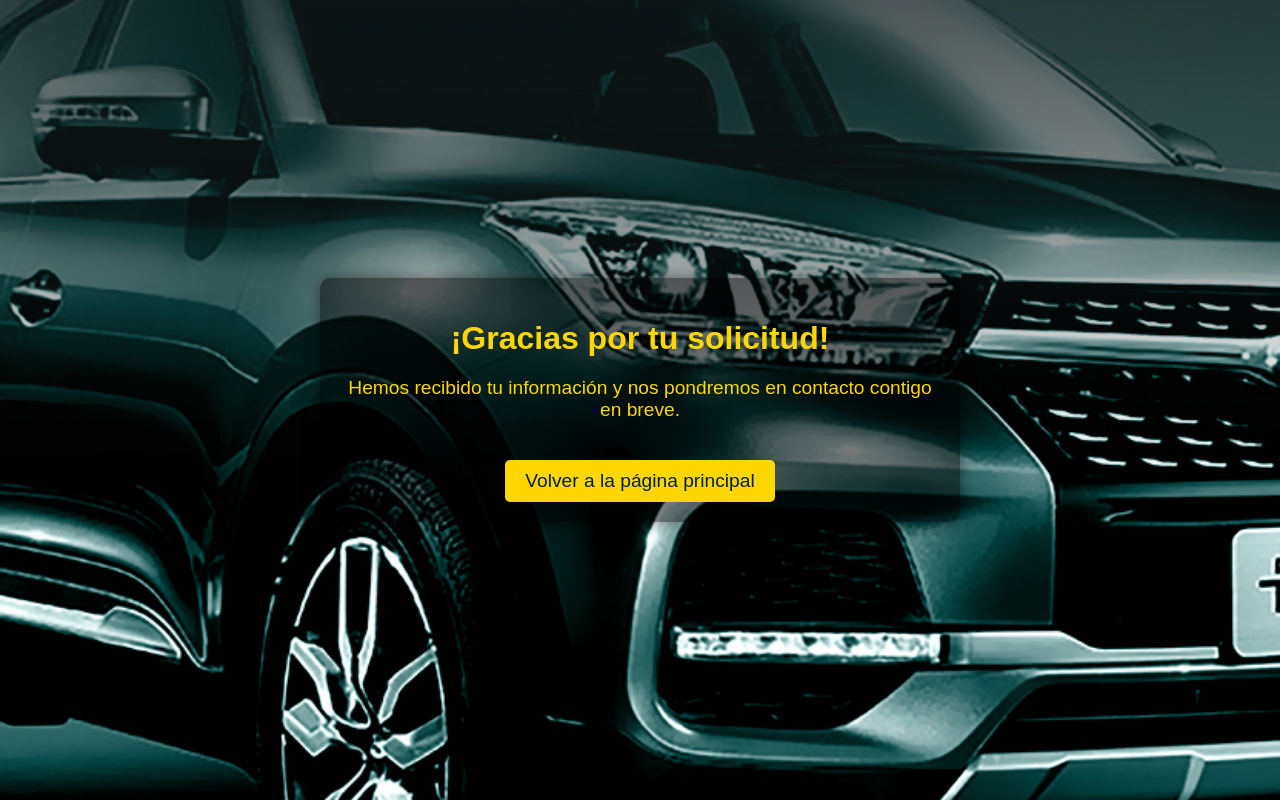
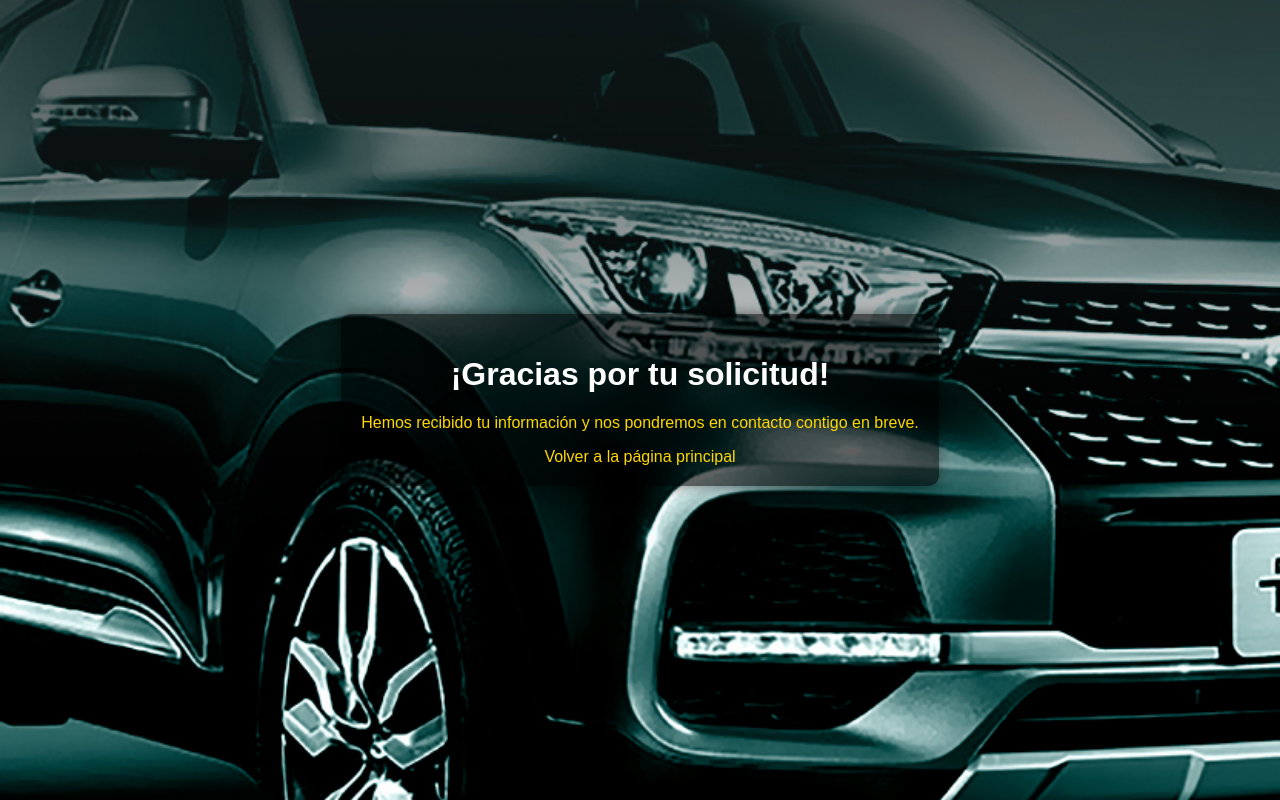
Before and after one commit to javoecu87/GAVVIP, a Flask app: template templates/gracias.html in a window 1280 px wide. Run offline with Flask 3, Linux system fonts and the light colour scheme; the template is opened without the code that fills it, so the values that code supplies are empty.

Commit message:
Add files via upload

```diff
--- a/static/styles.css
+++ b/static/styles.css
@@ -118,6 +118,30 @@ button:hover {
     color: #000;
 }
 
+/* Fondo para la ventana gracias.html */
+.background-gracias {
+    background: url('/static/images/spasiva.png') no-repeat center center fixed;
+    background-size: cover; /* Ajustar la imagen para cubrir toda la pantalla */
+    color: #FFD700; /* Texto dorado */
+    height: 100vh; /* Asegurar que cubre toda la ventana */
+    display: flex;
+    justify-content: center;
+    align-items: center;
+    margin: 0;
+    padding: 0;
+}
+
+/* Estilo del contenedor en gracias.html */
+.container-gracias {
+    background-color: rgba(0, 0, 0, 0.6); /* Transparencia para resaltar el texto */
+    padding: 20px;
+    border-radius: 10px;
+    text-align: center;
+    max-width: 600px;
+    box-shadow: 0px 0px 15px rgba(0, 0, 0, 0.5);
+}
+
+
 h1 {
     color: #FFFFFF; /* Blanco óptico */
     font-family: 'Arial Bold', sans-serif;
--- a/templates/gracias.html
+++ b/templates/gracias.html
@@ -4,63 +4,13 @@
     <meta charset="UTF-8">
     <meta name="viewport" content="width=device-width, initial-scale=1.0">
     <title>¡Gracias!</title>
-    <style>
-        body {
-            font-family: 'Arial', sans-serif;
-            margin: 0;
-            padding: 0;
-            background: url('/static/images/spasiva.png') no-repeat center center fixed; /* Imagen de fondo */
-            background-size: cover; /* Cubre toda la pantalla */
-            color: #FFD700; /* Dorado */
-            text-align: center;
-            display: flex;
-            flex-direction: column;
-            justify-content: center;
-            align-items: center;
-            height: 100vh;
-        }
-
-        .container {
-            background-color: rgba(0, 0, 0, 0.5); /* Transparencia para resaltar el texto */
-            padding: 20px;
-            border-radius: 10px;
-            text-align: center;
-            max-width: 600px;
-            box-shadow: 0px 0px 15px rgba(0, 0, 0, 0.5);
-        }
-
-        h1 {
-            font-size: 2em;
-            margin-bottom: 20px;
-        }
-
-        p {
-            font-size: 1.2em;
-        }
-
-        a {
-            display: inline-block;
-            margin-top: 20px;
-            padding: 10px 20px;
-            font-size: 1.2em;
-            color: #001f3f; /* Azul oscuro */
-            background-color: #FFD700; /* Dorado */
-            text-decoration: none;
-            border-radius: 5px;
-            transition: all 0.3s ease;
-        }
-
-        a:hover {
-            background-color: #FFBA42; /* Dorado oscuro */
-            color: #FFFFFF;
-        }
-    </style>
+    <link rel="stylesheet" href="/static/styles.css">
 </head>
-<body>
-    <div class="container">
+<body class="background-gracias">
+    <div class="container-gracias">
         <h1>¡Gracias por tu solicitud!</h1>
         <p>Hemos recibido tu información y nos pondremos en contacto contigo en breve.</p>
-        <a href="/principal">Volver a la página principal</a>
+        <a href="/principal" class="button">Volver a la página principal</a>
     </div>
 </body>
 </html>
```
